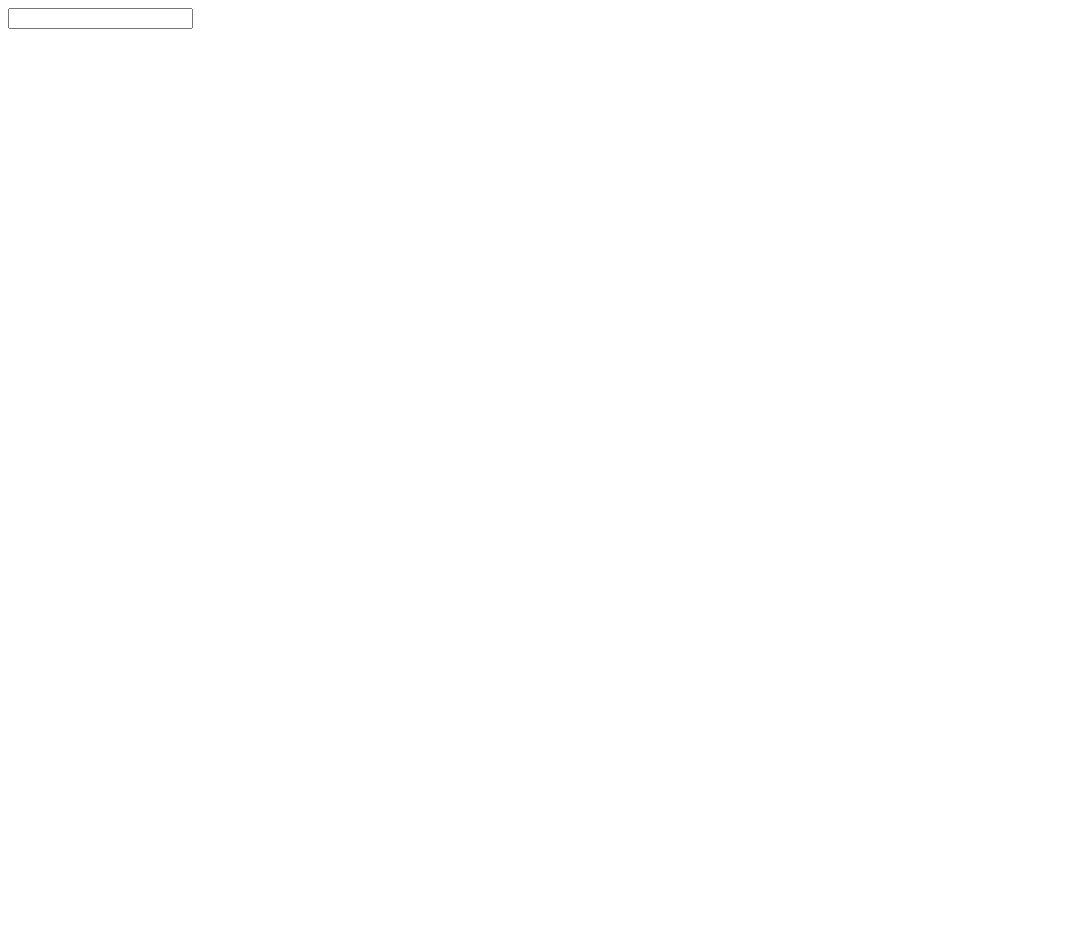
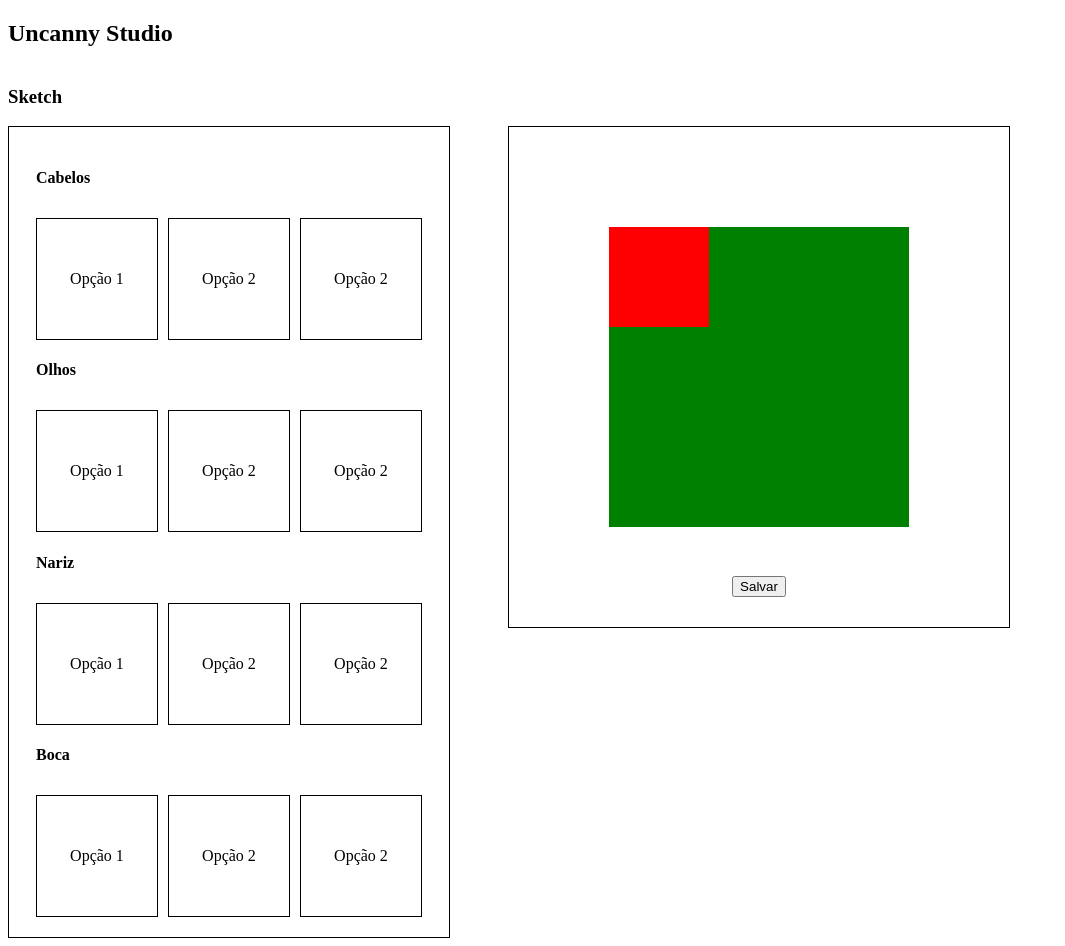
Before and after one commit to joenermunch/UncannyStudio, a React (Create React App) app in the folder frontend/: page / in a window 1280 px wide. Shown: the whole page, without its empty margins (0-1065 px from the left). Before the commit the page ends 800 px from the top, so only its background shows below. Built offline with nearby package versions, Linux system fonts and the light colour scheme.

Commit message:
added basic styling for testing

```diff
--- a/frontend/src/Components/App.js
+++ b/frontend/src/Components/App.js
@@ -1,29 +1,20 @@
 import React, { Component } from "react";
-import { BrowserRouter } from "react-router-dom";
+import { BrowserRouter, Route } from "react-router-dom";
 import { testAction } from "../actions/testAction";
-import { connect } from "react-redux";
+import "./style.css";
 
 import Home from "./Home";
 
 class App extends Component {
-  state = {
-    test: null
-  };
-
   render() {
     return (
-      <div>
-        <input
-          type="text"
-          onChange={e => {
-            this.props.testAction(e.target.value);
-          }}
-        />
-      </div>
+      <>
+        <BrowserRouter>
+          <Route exact path="/" component={Home} />
+        </BrowserRouter>
+      </>
     );
   }
 }
 
-export default connect(null, {
-  testAction
-})(App);
+export default App;
--- a/frontend/src/Components/Home.js
+++ b/frontend/src/Components/Home.js
@@ -1,9 +1,16 @@
 import React, { Component } from "react";
+import Sketch from "./Sketch";
+import { connect } from "react-redux";
 
 export class Home extends Component {
   render() {
-    return <div>Home</div>;
+    return (
+      <div>
+        <h2>Uncanny Studio</h2>
+        <Sketch />
+      </div>
+    );
   }
 }
 
-export default Home;
+export default connect(null)(Home);
--- /dev/null
+++ b/frontend/src/Components/Sketch.js
@@ -0,0 +1,37 @@
+import React, { Component } from "react";
+import { connect } from "react-redux";
+import Hair from "./containers/Hair";
+import Eyes from "./containers/Eyes";
+import Nose from "./containers/Nose";
+import Mouth from "./containers/Mouth";
+import Result from "./containers/Result";
+
+export class Sketch extends Component {
+  state = {
+    head: null,
+    hair: null,
+    eyes: null,
+    mouth: null,
+    nose: null
+  };
+
+  render() {
+    return (
+      <div className="sketch-container">
+        <h3 className="sketch-title">Sketch</h3>
+
+        <div className="choices-container">
+          <Hair />
+          <Eyes />
+          <Nose />
+          <Mouth />
+        </div>
+        <div className="result-container">
+          <Result />
+        </div>
+      </div>
+    );
+  }
+}
+
+export default connect()(Sketch);
--- /dev/null
+++ b/frontend/src/Components/containers/Eyes.js
@@ -0,0 +1,16 @@
+import React, { Component } from "react";
+
+export class Eyes extends Component {
+  render() {
+    return (
+      <div className="eyes-container select-container">
+        <h4 className="choice-title">Olhos</h4>
+        <div className="eyes option">Opção 1</div>
+        <div className="eyes option">Opção 2</div>
+        <div className="eyes option">Opção 2</div>
+      </div>
+    );
+  }
+}
+
+export default Eyes;
--- /dev/null
+++ b/frontend/src/Components/containers/Hair.js
@@ -0,0 +1,16 @@
+import React, { Component } from "react";
+
+export class Hair extends Component {
+  render() {
+    return (
+      <div className="hair-container select-container">
+        <h4 className="choice-title">Cabelos</h4>
+        <div className="hair option">Opção 1</div>
+        <div className="hair option">Opção 2</div>
+        <div className="hair option">Opção 2</div>
+      </div>
+    );
+  }
+}
+
+export default Hair;
--- /dev/null
+++ b/frontend/src/Components/containers/Mouth.js
@@ -0,0 +1,16 @@
+import React, { Component } from "react";
+
+export class Mouth extends Component {
+  render() {
+    return (
+      <div className="mouth-container select-container">
+        <h4 className="choice-title">Boca</h4>
+        <div className="mouth option">Opção 1</div>
+        <div className="mouth option">Opção 2</div>
+        <div className="mouth option">Opção 2</div>
+      </div>
+    );
+  }
+}
+
+export default Mouth;
--- /dev/null
+++ b/frontend/src/Components/containers/Nose.js
@@ -0,0 +1,16 @@
+import React, { Component } from "react";
+
+export class Nose extends Component {
+  render() {
+    return (
+      <div className="nose-container select-container">
+        <h4 className="choice-title">Nariz</h4>
+        <div className="nose option">Opção 1</div>
+        <div className="nose option">Opção 2</div>
+        <div className="nose option">Opção 2</div>
+      </div>
+    );
+  }
+}
+
+export default Nose;
--- /dev/null
+++ b/frontend/src/Components/containers/Result.js
@@ -0,0 +1,20 @@
+import React, { Component } from "react";
+
+export class Result extends Component {
+  render() {
+    return (
+      <div className="result-box">
+        <div className="result-main head">
+          <div className="result hair"></div>
+          <div className="result eyes"></div>
+          <div className="result nose"></div>
+          <div className="result mouth"></div>
+        </div>
+
+        <button className="save-button">Salvar</button>
+      </div>
+    );
+  }
+}
+
+export default Result;
--- /dev/null
+++ b/frontend/src/Components/style.css
@@ -0,0 +1,102 @@
+.sketch-container {
+  display: -ms-grid;
+  display: grid;
+  -ms-grid-columns: 500px 500px;
+      grid-template-columns: 500px 500px;
+}
+
+.sketch-container .sketch-title {
+  grid-column: 1/-1;
+}
+
+.choices-container {
+  -ms-grid-column: 1;
+  -ms-grid-column-span: 1;
+  grid-column: 1/2;
+  width: 400px;
+  padding: 20px;
+  border: 1px solid black;
+  display: -webkit-box;
+  display: -ms-flexbox;
+  display: flex;
+  -webkit-box-orient: vertical;
+  -webkit-box-direction: normal;
+      -ms-flex-direction: column;
+          flex-direction: column;
+  -webkit-box-align: center;
+      -ms-flex-align: center;
+          align-items: center;
+}
+
+.choices-container .select-container {
+  display: -ms-grid;
+  display: grid;
+  gap: 10px;
+  -ms-grid-columns: (1fr)[3];
+      grid-template-columns: repeat(3, 1fr);
+}
+
+.choices-container .choice-title {
+  grid-column: 1/-1;
+}
+
+.choices-container .option {
+  border: 1px solid black;
+  width: 120px;
+  height: 120px;
+  display: -webkit-box;
+  display: -ms-flexbox;
+  display: flex;
+  -webkit-box-align: center;
+      -ms-flex-align: center;
+          align-items: center;
+  -webkit-box-pack: center;
+      -ms-flex-pack: center;
+          justify-content: center;
+}
+
+.result-container {
+  -ms-grid-column: 2;
+  -ms-grid-column-span: 1;
+  grid-column: 2/3;
+}
+
+.result-box {
+  position: relative;
+  height: 500px;
+  width: 500px;
+  border: 1px solid black;
+  display: -webkit-box;
+  display: -ms-flexbox;
+  display: flex;
+  -webkit-box-orient: vertical;
+  -webkit-box-direction: normal;
+      -ms-flex-direction: column;
+          flex-direction: column;
+  -webkit-box-align: center;
+      -ms-flex-align: center;
+          align-items: center;
+  -webkit-box-pack: center;
+      -ms-flex-pack: center;
+          justify-content: center;
+}
+
+.result-main {
+  background-color: green;
+  width: 300px;
+  height: 300px;
+  position: relative;
+}
+
+.result {
+  background-color: red;
+  width: 100px;
+  height: 100px;
+  position: absolute;
+}
+
+.save-button {
+  position: absolute;
+  bottom: 30px;
+}
+/*# sourceMappingURL=style.css.map */
--- /dev/null
+++ b/frontend/src/Components/style.scss
@@ -0,0 +1,78 @@
+.sketch-container {
+  display: grid;
+  grid-template-columns: 500px 500px;
+
+  .sketch-title {
+    grid-column: 1/-1;
+  }
+
+}
+
+
+
+
+.choices-container {
+  grid-column: 1/2;
+  width: 400px;
+  padding: 20px;
+  border: 1px solid black;
+  display: flex;
+  flex-direction: column;
+  align-items: center;
+
+  .select-container {
+    display: grid;
+    gap: 10px;
+    grid-template-columns: repeat(3, 1fr);
+  }
+
+  .choice-title {
+    grid-column: 1/-1;
+  }
+
+  .option {
+    border: 1px solid black;
+    width: 120px;
+    height: 120px;
+    display: flex;
+    align-items: center;
+    justify-content: center;
+  }
+
+}
+
+.result-container {
+  grid-column: 2/3;
+
+}
+
+.result-box {
+  position: relative;
+  height: 500px;
+  width: 500px;
+  border: 1px solid black;
+  display: flex;
+  flex-direction: column;
+  align-items: center;
+  justify-content: center;
+}
+
+.result-main {
+  background-color: green;
+  width: 300px;
+  height: 300px;
+  position: relative;
+
+}
+
+.result {
+  background-color: red;
+  width: 100px;
+  height: 100px;
+  position: absolute;
+}
+
+.save-button {
+  position: absolute;
+  bottom: 30px;
+}
```
Also changed, not shown: 1 other file (tests, documents, lock files or other folders).
